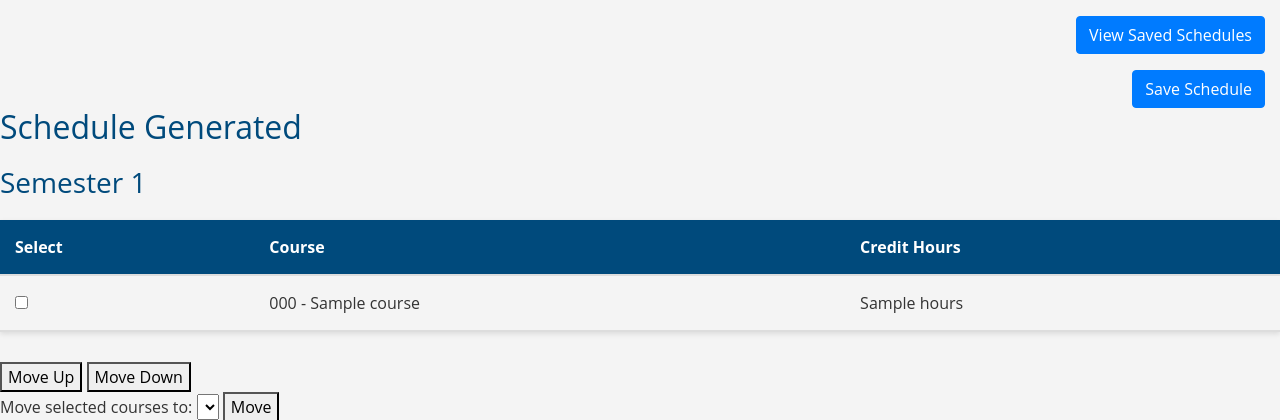
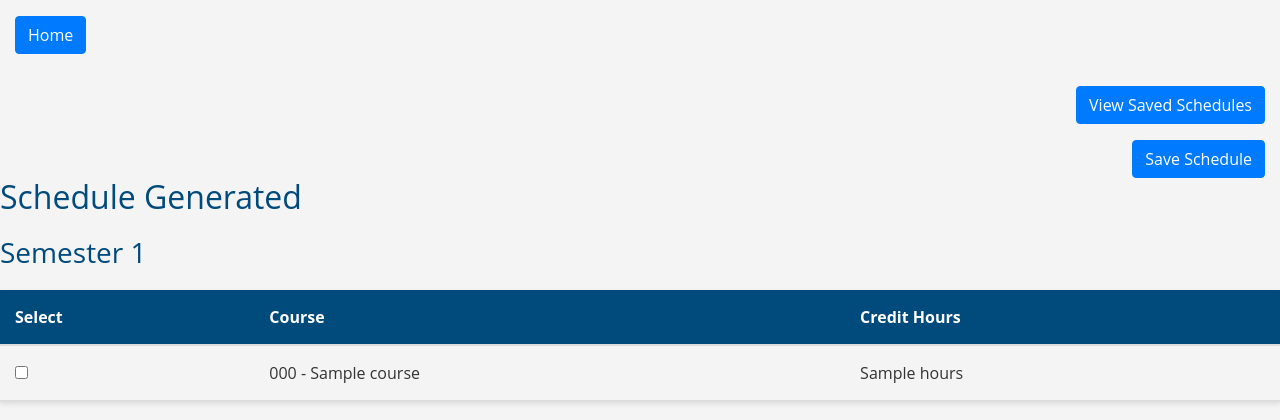
Before and after one commit to jdeepsingh28/Case-Scheduling, a Django app: template myproject/myapp/templates/schedule_page.html in a window 1280 px wide. Shown: the top 420 px of the page. Run offline with Django 4.2, Linux system fonts and the light colour scheme; the template is opened without the code that fills it: most values are stand-ins (such as "Sample title", 1, 10 or a date in 2020); lists and menus that the app fills with data are empty; some libraries are stand-ins or nearby versions.

Commit message:
Jai's commit

```diff
--- a/myproject/myapp/templates/schedule_page.html
+++ b/myproject/myapp/templates/schedule_page.html
@@ -4,6 +4,17 @@
 <html lang="en">
 <head>
     <meta charset="UTF-8">
+
+    <div class="container-fluid">
+        <div class="row">
+            <div class="col text-left">
+                <a href="{% url 'home' %}" class="btn btn-primary mt-3 mb-3">
+                    Home
+                </a>
+            </div>
+        </div>
+    </div>
+
     <div class="container-fluid">
         <div class="row">
             <div class="col text-right">
@@ -30,7 +41,7 @@
                         <button type="submit" class="btn btn-primary">Save Schedule</button>
                     </form>
                 {% else %}
-                    <form method="POST" action="{% url 'schedule_view' %}"> <!-- Adjust this URL as needed -->
+                    <form method="POST" action="{% url 'saved_schedules' %}"> <!-- Adjust this URL as needed -->
                         {% csrf_token %}
                         <!-- Hidden field to store the schedule data -->
                         <input type="hidden" name="schedule_data" id="schedule-data">
```
Also changed, not shown: myproject/db.sqlite3, myproject/myapp/views.py (line endings or trailing spaces).
